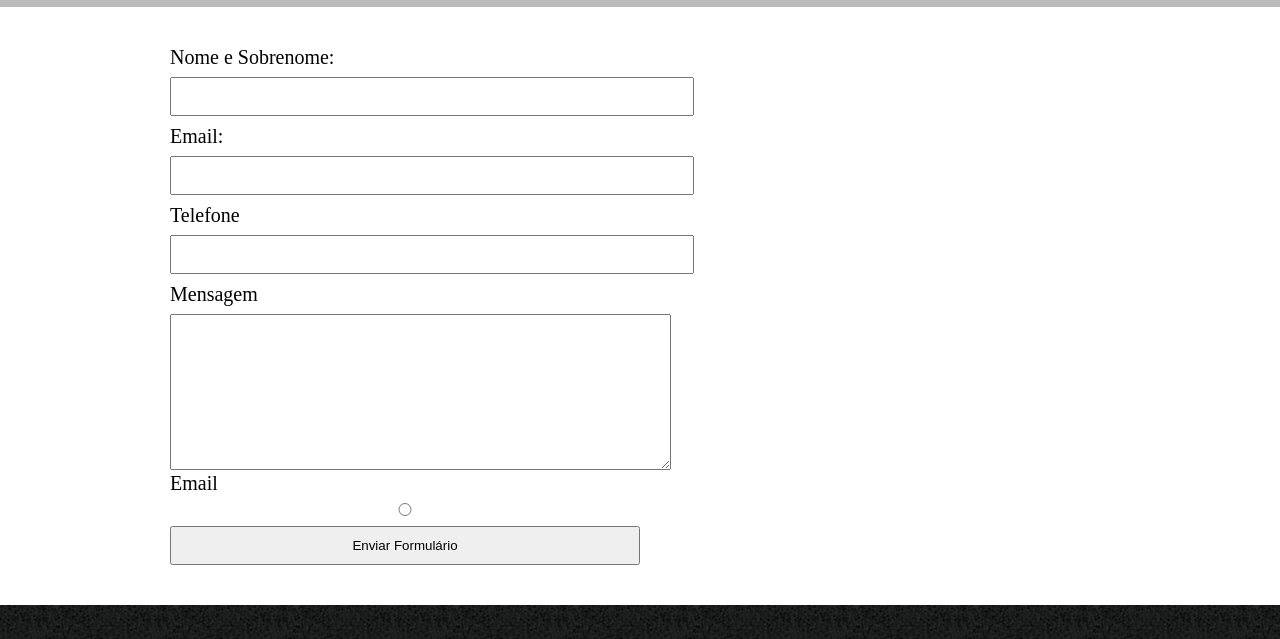
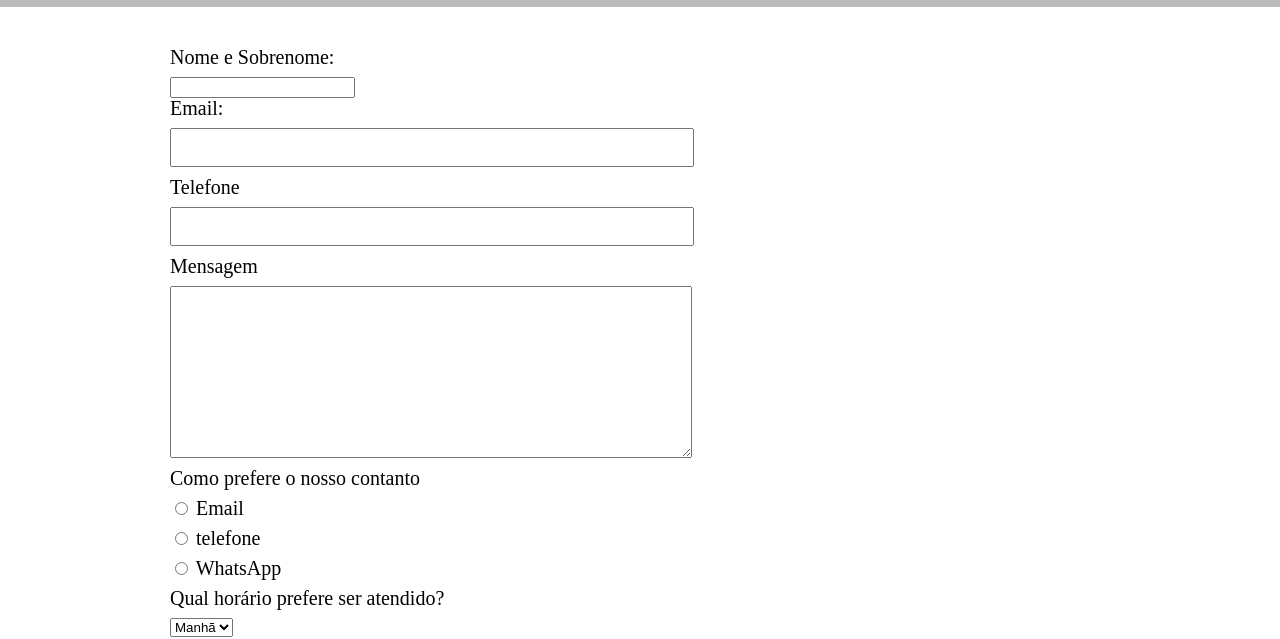
Before and after one commit to Ana0clara/barbearia-borges, a plain HTML site: page contato.html in a window 1280 px wide. Shown: the part 286-925 px from the top of the page. Drawn offline with Linux system fonts and the light colour scheme.

Commit message:
curso 3 aula 3

```diff
--- a/contato.css
+++ b/contato.css
@@ -34,6 +34,17 @@ nav{
   right: 0;
 }
 
+footer {
+  text-align: center;
+  background: url("bg.jpg");
+  padding: 40px 0;
+}
+
+.copyright {
+  color: #FFFFFF;
+  font-size: 13px;
+  margin: 20px 0 0;
+}
 
 
 main {
@@ -45,27 +56,19 @@ form {
   margin: 40px 0;
 }
 
-form label{
+form label, form p{
   display: block;
   font-size: 20px;
   margin: 0 0 10px;
 }
 
-form input {
+.input-padrao {
   display:block;
   margin: 0 0 10px;
   padding: 10px 25px;
   width: 50%;
 }
 
-footer {
-  text-align: center;
-  background: url("bg.jpg");
-  padding: 40px 0;
+.checbox{
+  margin: 20px 0;
 }
-
-.copyright {
-  color: #FFFFFF;
-  font-size: 13px;
-  margin: 20px 0 0;
-}
--- a/contato.html
+++ b/contato.html
@@ -28,19 +28,41 @@
          <input type="text" id="nomeSobrenome">
 
          <label for="email">Email:</label>
-         <input type="text" id="email">
+         <input type="text" id="email" class="input-padrao">
 
          <label for="telefone">Telefone</label>
-         <input type="text" id="telefone">
+         <input type="text" id="telefone" class="input-padrao">
 
         <label for="mensagem">Mensagem</label>
-         <textarea cols="60" rows="10" id="mensagem"></textarea>
+         <textarea cols="60" rows="10" id="mensagem" class="input-padrao"></textarea>
 
-         <label for="radio_email">Email</label>
-        <input type="radio" value="email" id="radio_email">
+        <div\>
+
+          <p>Como prefere o nosso contanto</p>
+          <label for="radio_email"> <input type="radio" name="contato" value="email" id="radio_email"> Email</label>
 
 
-         <input type="submit" value="Enviar Formulário">
+          <label for="radio-telefone"><input type="radio" name="contato" value="telefone" id="radio-telefone"> telefone</label>
+
+
+          <label for="radio-whats"><input type="radio" name="contato" value="whatsapp" id="radio-whats"> WhatsApp</label>
+
+          <p>Qual horário prefere ser atendido?</p>
+           <select>
+               <option>Manhã</option>
+               <option>Tarde</option>
+               <option>Noite</option>
+           </select>
+
+        </div>
+
+         <label class="checbox"><input type="checkbox">Gostaria de receber nossas novidades por email</label>
+
+
+
+
+
+          <input type="submit" value="Enviar Formulário">
        </form>
      </main>
 
```
